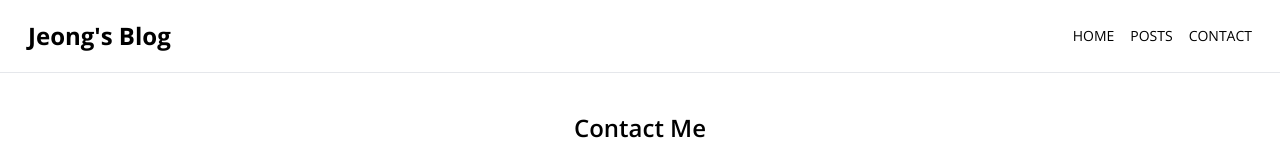
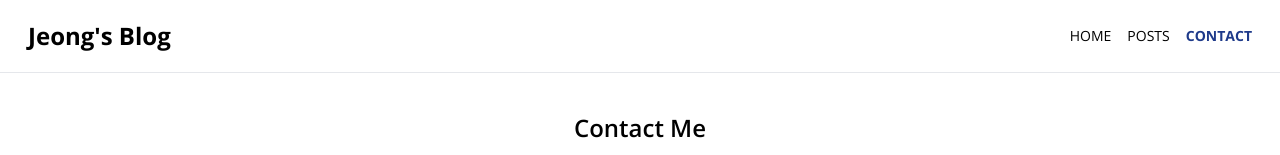
Before and after one commit to jeong922/next.js_blog, a Next.js app: page /contact in a window 1280 px wide. Shown: the top 155 px of the page. Built offline with nearby package versions, Linux system fonts and the light colour scheme.

Commit message:
header 디자인 수정

```diff
--- a/src/components/Header.tsx
+++ b/src/components/Header.tsx
@@ -1,15 +1,34 @@
+'use client';
+
 import Link from 'next/link';
+import { usePathname } from 'next/navigation';
 
 export default function Header() {
+  const pathname = usePathname();
   return (
     <header className='fixed z-30 flex flex-col items-center justify-between w-full py-5 bg-white border-b px-7 sm:flex-row max-w-screen-2xl'>
       <Link className='flex items-center text-2xl font-bold' href='/'>
         <h1>{"Jeong's Blog"}</h1>
       </Link>
       <nav className='flex gap-4 mt-4 text-sm uppercase sm:mt-0'>
-        <Link href='/'>Home</Link>
-        <Link href='/posts'>Posts</Link>
-        <Link href='/contact'>Contact</Link>
+        <Link
+          href='/'
+          className={`${pathname === '/' && 'text-blue-900 font-bold'}`}
+        >
+          Home
+        </Link>
+        <Link
+          href='/posts'
+          className={`${pathname === '/posts' && 'text-blue-900 font-bold'}`}
+        >
+          Posts
+        </Link>
+        <Link
+          href='/contact'
+          className={`${pathname === '/contact' && 'text-blue-900 font-bold'}`}
+        >
+          Contact
+        </Link>
       </nav>
     </header>
   );
```
